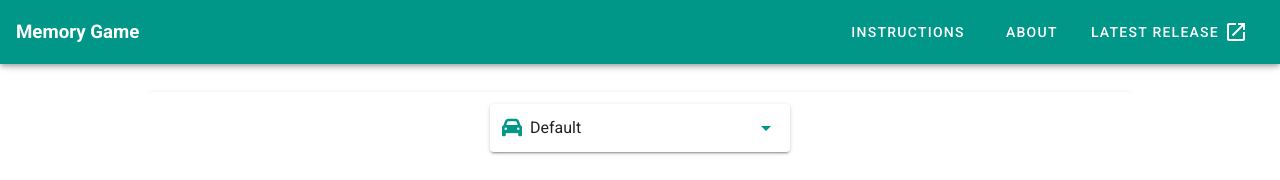
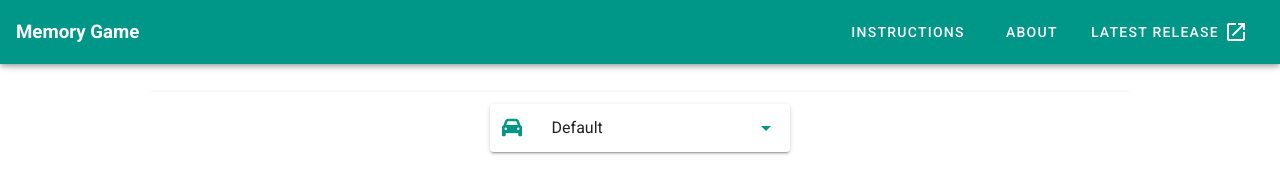
Before and after one commit to diasor/memory-game-v2, a Vue app: page /#/ in a window 1280 px wide. Shown: the top 180 px of the page. Built offline with nearby package versions, Linux system fonts and the light colour scheme; what vue-confetti would draw is missing.

Commit message:
Send the selection to a new component (fix a padding detail between icon and images on the select component). Fix some lint issues

```diff
--- /dev/null
+++ b/src/components/Basics/Selection.vue
@@ -0,0 +1,64 @@
+<template>
+    <div class="select-container">
+        <div class="select-image">
+            <img
+                v-if="item.icon===''"
+                max-width="30px" max-height="30px"
+                class="icon-image"
+                :src="imageSource(item.image)"
+            />
+            <v-icon v-else size="20px" :color="iconColor">{{item.icon}}</v-icon>
+        </div>
+        <div class="select-information">
+            <span>{{ item.text }}</span>
+        </div>
+    </div>
+
+</template>
+
+<script>
+export default {
+    name: "Selection",
+
+    props: {
+        item: {
+            type: Object,
+            required: true
+        },
+
+        isSelected: {
+            type: Boolean,
+            require: true
+        }
+    },
+
+    computed: {
+        iconColor () {
+            return (this.isSelected) ? "#009688" : "#a9a9a9"
+        }
+    },
+
+    methods: {
+        imageSource (imageName) {
+            return (imageName === "") ? "" : require(`../../assets/${imageName}`)
+        }
+    }
+}
+</script>
+<style lang="scss" scoped>
+    .select-container {
+        display: flex;
+        flex-direction: row;
+        justify-content: flex-start;
+
+        .select-image {
+            display: flex;
+            width: 20%;
+        }
+
+        .select-information {
+            display: flex;
+            width: 80%;
+        }
+    }
+</style>
--- a/src/components/Game/GameBoard.vue
+++ b/src/components/Game/GameBoard.vue
@@ -31,24 +31,10 @@
                 @input="changeTemplate(gameTheme)"
             >
               <template v-slot:selection="{ item }">
-                <img
-                  v-if="item.icon===''"
-                  max-width="30px" max-height="30px"
-                  class="icon-image"
-                  :src="imageSource(item.image)"
-                />
-                <v-icon v-else size="20px" class="pr-2" color="#009688">{{item.icon}}</v-icon>
-                <span>{{ item.text }}</span>
+                <selection :item="item" :isSelected="true" />
               </template>
               <template v-slot:item="{ item }">
-                <img
-                  v-if="item.icon===''"
-                  max-width="30px" max-height="30px"
-                  class="icon-image"
-                  :src="imageSource(item.image)"
-                />
-                <v-icon v-else size="20px" class="pr-2">{{item.icon}}</v-icon>
-                <span>{{ item.text }}</span>
+                <selection :item="item" :isSelected="false" />
               </template>
             </v-select>
           </div>
@@ -76,12 +62,15 @@
 import { mapState, mapGetters, mapActions } from "vuex"
 import Card from "./Card.vue"
 import Winning from "./Winning.vue"
+import Selection from "../Basics/Selection.vue"
 
 export default {
 	name: "Home",
+
 	components: {
 		Card,
-    Winning
+		Winning,
+		Selection
 	},
 
 	data: () => ({
@@ -158,10 +147,6 @@ export default {
 			"getTemplate"
 		]),
 
-    imageSource (imageName) {
-      return (imageName === "") ? "" : require(`../../assets/${imageName}`)
-    },
-
 		flipThisCard (card, index) {
 			if (card.flipped) {
 				this.updateAccessibilityMessage({ message: "Card already flipped." })
@@ -179,10 +164,7 @@ export default {
 				this.flipCard({ index, flipped: true })
 				this.updateCardsFlipped({ cards: card })
 				// was there a match?
-        if (
-          this.amountCardsFlipped === 2 &&
-          this.cardsFlipped[0].name === this.cardsFlipped[1].name
-        ) {
+				if (this.amountCardsFlipped === 2 && this.cardsFlipped[0].name === this.cardsFlipped[1].name) {
 					// there is a match
 					this.markMatchedCards({ cardName: card.name })
 					const remaining = this.deck.cards.length / 2 - this.cardsMatched
@@ -198,10 +180,7 @@ export default {
 						this.updateWin({ win: true })
 						this.updateAccessibilityMessage({ message: this.winningMessage })
 					}
-        } else if (
-          this.amountCardsFlipped === 2 &&
-          this.cardsFlipped[0].name !== this.cardsFlipped[1].name
-        ) {
+				} else if (this.amountCardsFlipped === 2 && this.cardsFlipped[0].name !== this.cardsFlipped[1].name) {
 					// if there was not match, wait before closing mismatched card
 					this.updateAccessibilityMessage({
 						message: `${card.name} flipped. No match. `
```
Also changed, not shown: .eslintrc.js, src/components/Game/Card.vue (indentation only), src/components/Game/Winning.vue (indentation only), 1 other file (tests, documents, lock files or other folders). Lines whose indentation alone changed are shown as unchanged.
